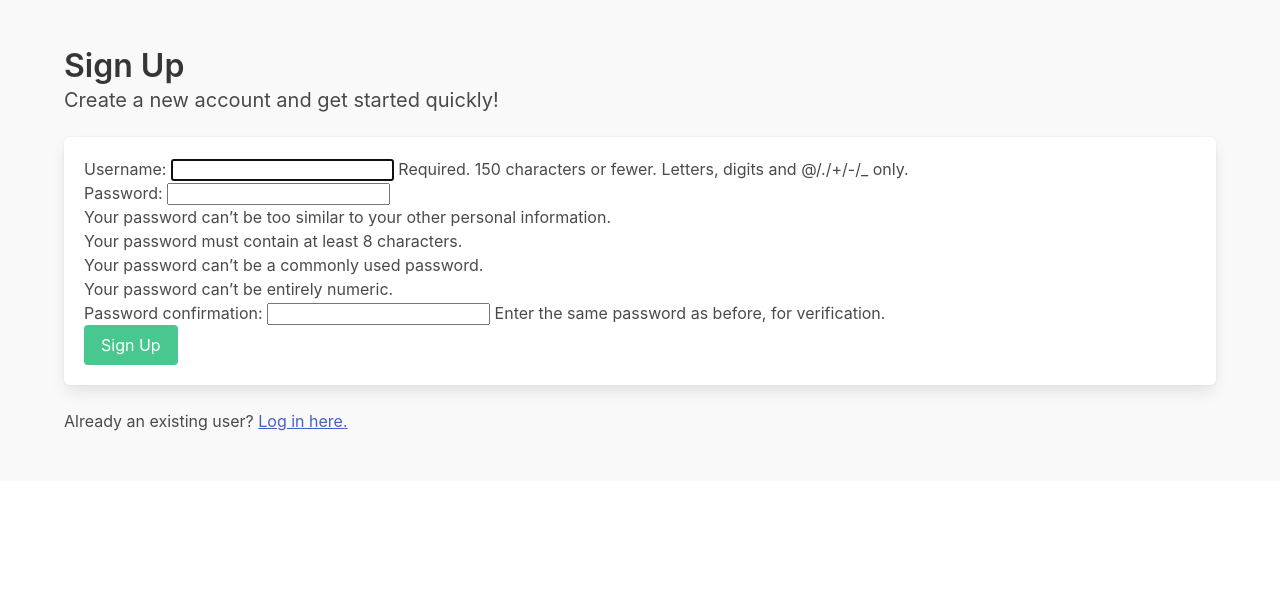
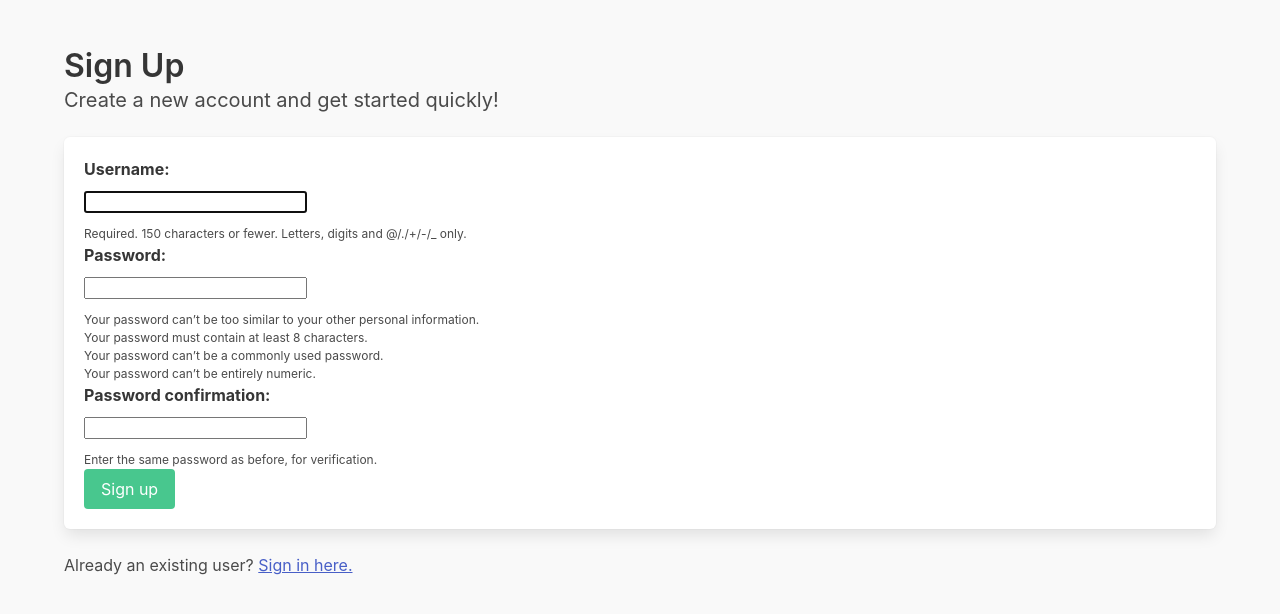
Before and after one commit to Saujanya0910/twitter-clone, a Django app: page /signup/ in a window 1280 px wide. Shown: the part 56-670 px from the top of the page. Run offline with Django 3.2, Linux system fonts and the light colour scheme; parts of the project's set-up code (start-up, migrations or seed data) failed here and were passed over.

Commit message:
improved ui of login,signup forms

```diff
--- a/apps/core/templates/core/signup.html
+++ b/apps/core/templates/core/signup.html
@@ -12,18 +12,52 @@
             Create a new account and get started quickly!
           </h3>
 
-          <form action="." method="post" class="box"> {% csrf_token %}
-            {{ form.as_p }}
-            <button type="submit" class="button is-success">
-              Sign Up
-            </button>
+          <form class="box" action="." method="post">
+            {% csrf_token %}
+
+            <div class="fieldWrapper">
+              {% for field in form %}
+                <div class="field">
+                  <!-- label -->
+                  <label class="label">
+                    {{ field.label_tag }}
+                  </label>
+
+                  <!-- input field -->
+                  <div class="control">
+                    {{ field }}
+                  </div>
+                </div>
+
+                <!-- errors -->
+                <p style="color: red;">
+                  {{ field.errors }}
+                </p>
+
+                <!-- helper text -->
+                {% if field.help_text %}
+                  <li class="help">{{ field.help_text|safe }}</li>
+                {% endif %}
+
+              {% endfor %}
+            </div>
+
+            <p style="color: red;">
+              {{ form.non_field_errors }}
+            </p>
+
+            <div class="field">
+              <p class="control">
+                <button class="button is-success">Sign up</button>
+              </p>
+            </div>
           </form>
 
           <h2>
             Already an existing user?
             <a href="{% url 'login' %}">
               <span style="text-decoration: underline;">
-                Log in here.
+                Sign in here.
               </span>
             </a>
           </h2>
```
Also changed, not shown: apps/core/templates/core/login.html (+26 -12 lines).
